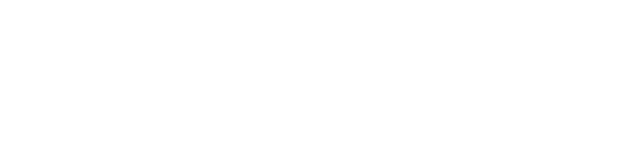
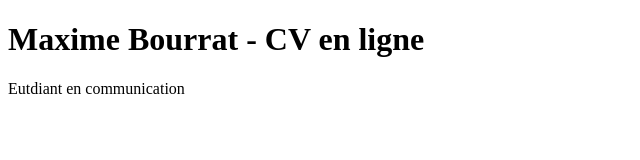
Before and after one commit to maaksime/projettest, a plain HTML site: page index.html in a window 1280 px wide. Shown: the whole page, without its empty margins (0-640 px from the left). Drawn offline with Linux system fonts and the light colour scheme.

Commit message:
2eme commit

```diff
--- a/index.html
+++ b/index.html
@@ -2,8 +2,10 @@
 <html lang="fr">
 <head>
     <meta charset="UTF-8">
-    <title>Maxime Bourrat - CV</title>
+    <title>Maxime Bourrat - Etudiant en communication</title>
 </head>
 <body>
+<h1>Maxime Bourrat - CV en ligne</h1>
+<p>Eutdiant en communication</p>
 </body>
 </html>
```
